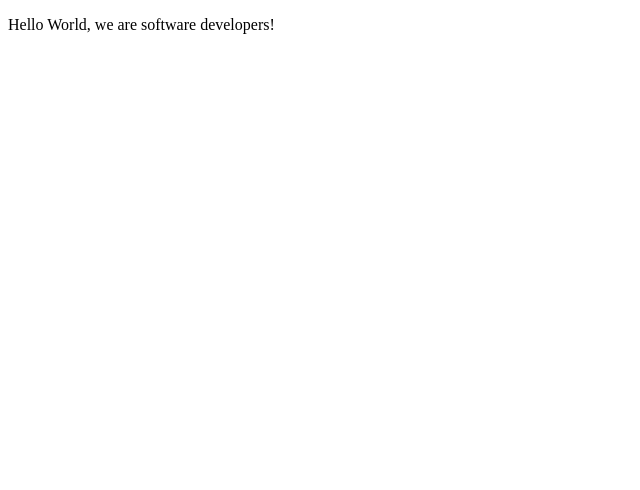
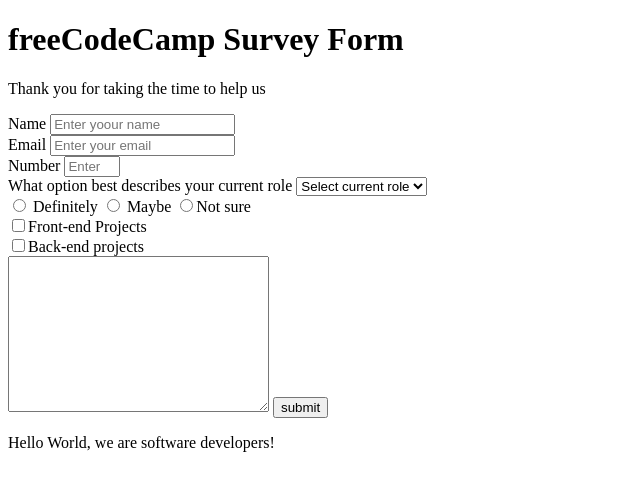
Before and after one commit to Sonickmumba/Microverse_project, a plain HTML site: page index.html in a window 1280 px wide. Shown: the whole page, without its empty margins (0-640 px from the left). Drawn offline with Linux system fonts and the light colour scheme.

Commit message:
added feature to index html file

```diff
--- a/index.html
+++ b/index.html
@@ -1,27 +1,91 @@
 <!DOCTYPE html>
 <html lang="en">
   <head>
-    <meta charset="UTF-8">
+    <meta charset="UTF-8" />
     <title>Fork Me! FCC: Test Suite Template</title>
-    <link rel="stylesheet" href="css/style.css">
+    <link rel="stylesheet" href="css/style.css" />
   </head>
 
   <body>
+    <h1 id="title">freeCodeCamp Survey Form</h1>
+    <p id="description">Thank you for taking the time to help us</p>
+
+    <!-- form -->
+
+    <form action="" id="survey-form">
+      <label for="name" id="name-label">Name</label>
+      <input
+        type="text"
+        id="name"
+        required
+        placeholder="Enter yoour name"
+      /><br />
+      <label for="email" id="email-label">Email</label>
+      <input
+        type="email"
+        id="email"
+        required
+        placeholder="Enter your email"
+      /><br />
+      <label for="number" id="number-label">Number</label>
+      <input
+        type="number"
+        id="number"
+        min="11"
+        max="15"
+        placeholder="Enter your number"
+      />
+      <br />
+
+      <!-- select dropdown -->
+      <label for="dropdown">What option best describes your current role</label>
+      <select name="dropdown" id="dropdown">
+        <option value="" disabled selected>Select current role</option>
+        <option value="student">Student</option>
+        <option value="job">Full-time Job</option>
+        <option value="learner">Full-time Learner</option>
+        <option value="prefer">Prefer not to say</option>
+        <option value="other">other</option>
+      </select>
+      <br />
+
+      <!-- radio buttons -->
+      <label for="definitely">
+        <input name="radio-options" type="radio" value="Definitely" />
+        Definitely</label
+      >
+
+      <label for="maybe">
+        <input name="radio-options" type="radio" value="Maybe" />
+        Maybe</label
+      >
+      <label for="not-sure">
+        <input name="radio-options" type="radio" value="Not-sure" />Not
+        sure</label
+      >
+      <br />
+
+      <!-- checkboxes -->
+      <label for=""
+        ><input type="checkbox" value="front-end projects" />Front-end
+        Projects</label
+      >
+      <br />
+      <label for=""
+        ><input type="checkbox" value="back-end projects" />Back-end
+        projects</label
+      >
+      <br />
+
+      <!-- textarea -->
+
+      <textarea name="" id="" cols="30" rows="10"></textarea>
+
+      <input type="submit" id="submit" value="submit" />
+    </form>
+
+    <p>Hello World, we are software developers!</p>
     <script src="https://cdn.freecodecamp.org/testable-projects-fcc/v1/bundle.js"></script>
-
-    <!--
-
-    Hello Camper!
-
-    For now, the test suite only works in Chrome!
-    Please read the README below in the JS Editor before beginning.
-    Feel free to delete this message once you have read it.
-    Good luck and Happy Coding!
-
-    - The freeCodeCamp Team
-
-    -->
-    <script  src="js/index.js"></script>
-    <p>Hello World, we are software developers!</p>
+    <script src="js/index.js"></script>
   </body>
 </html>
```
